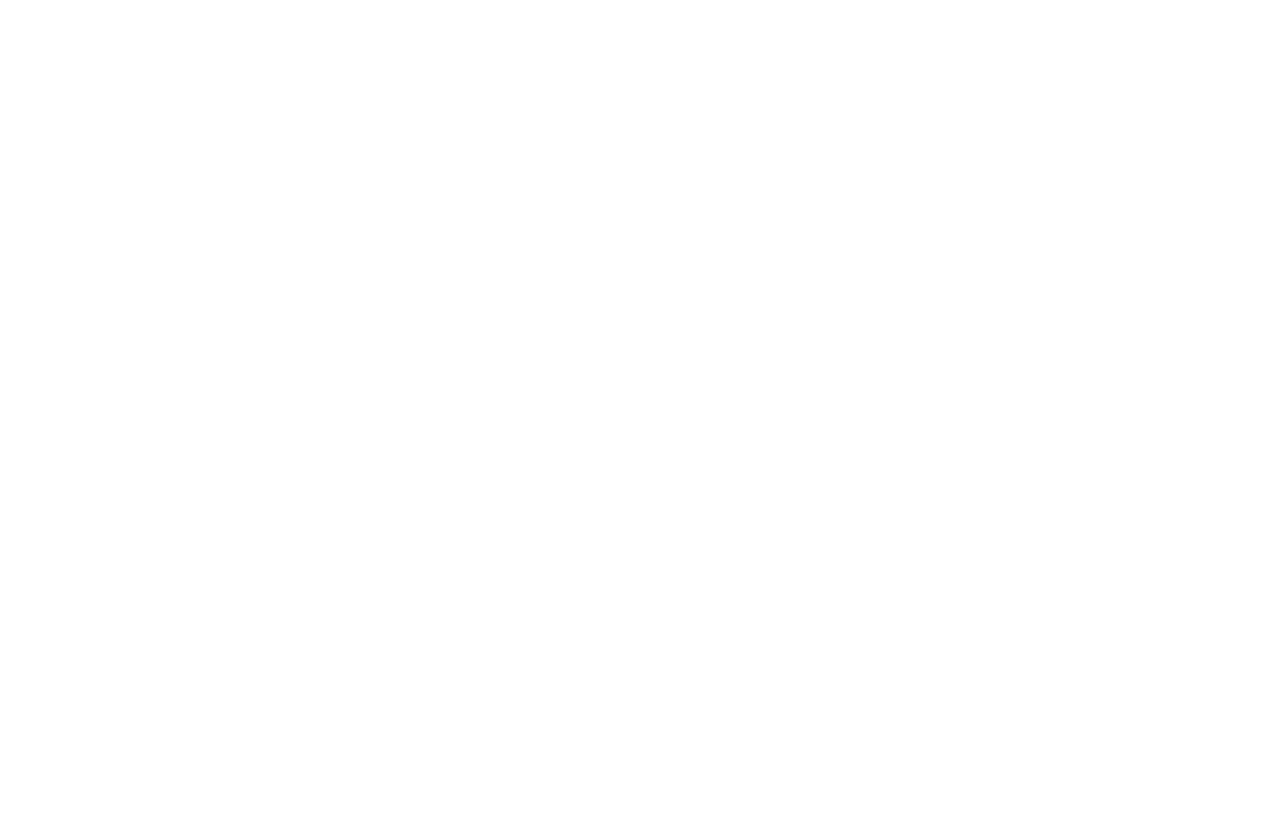
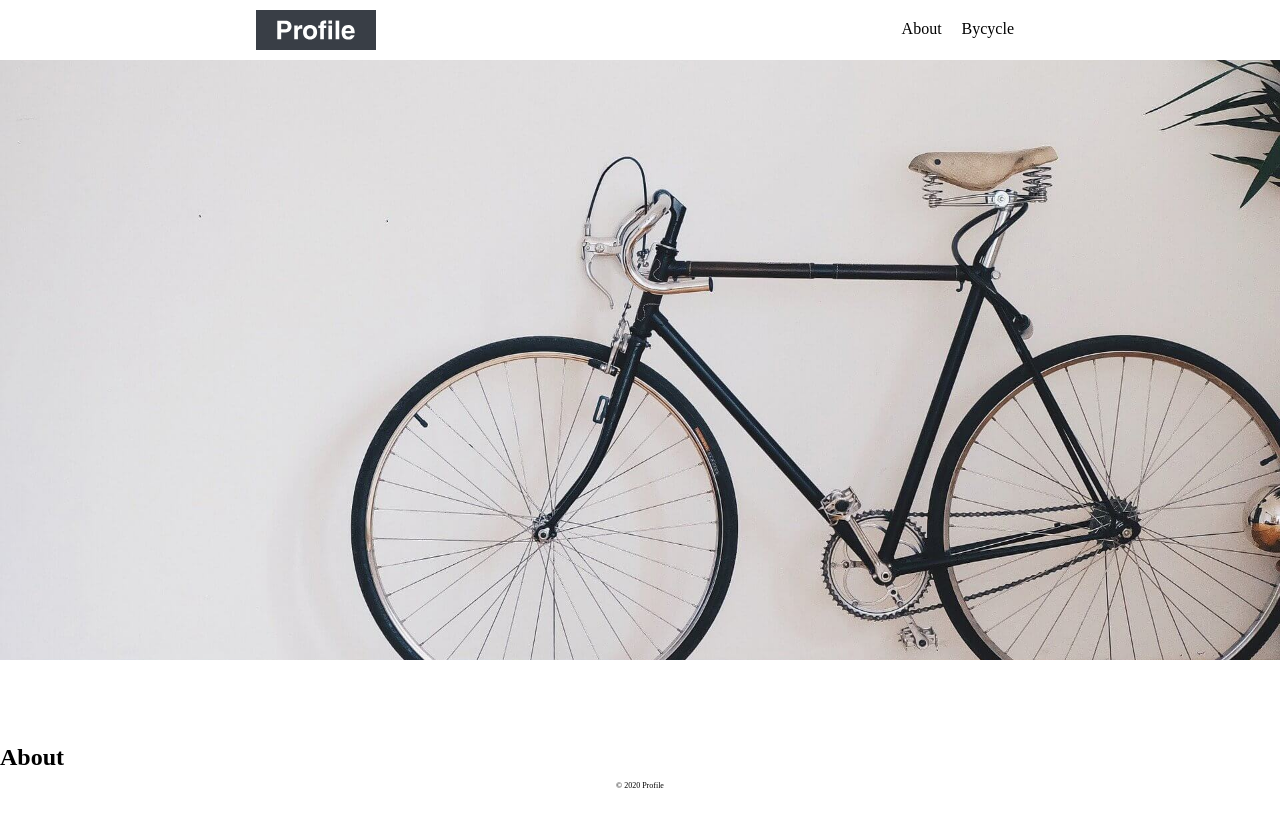
Before and after one commit to yuri0427a/LP1, a plain HTML site: page index.html in a window 1280 px wide. Before the commit the page ends 800 px from the top, so only its background shows below. Drawn offline with Linux system fonts and the light colour scheme.

Commit message:
[Add]widet

```diff
--- a/index.html
+++ b/index.html
@@ -4,9 +4,48 @@
     <meta charset="UTF-8">
     <meta http-equiv="X-UA-Compatible" content="IE=edge">
     <meta name="viewport" content="width=device-width, initial-scale=1.0">
-    <title>Document</title>
+    <link rel="stylesheet" href="style.css">
+    <title>【模写】LP1</title>
 </head>
 <body>
+    <div id="header">
+        <div class="header_contents">
+            <h1 class="logo">
+                <img src="logo.svg" alt="logo">
+            </h1>
+            <div class="nav">
+                <ul class="nav_ul">
+                    <li class="nav_item">
+                         <a href="#">About</a>
+                    </li>
+                    <li class="nav_item">
+                        <a href="#">Bycycle</a>
+                    </li>
+                </ul>
+            </div><!-- /nav -->
+        </div><!-- /header_contents -->
+    </div><!-- /header -->
 
+    <main>
+        <div id="mainvisual">
+            <img src="mainvisual.jpg" alt="メイン">
+        </div><!-- /mainvisual -->
+        <section id="about">
+            <h2 class="section-title">
+                About
+            </h2>
+
+        </section ><!-- /section -->
+        <section id="bicycle">
+
+        </section><!-- /section -->
+    </main><!-- /main -->
+    <footer id="footer">
+        <p>&copy; 2020 Profile</p>
+      </footer>
+
+    <!-- <footer id="footer">
+        <p class="copy-light">© 2020 Profile</p>
+    </footer>/footer -->
 </body>
 </html>
--- a/style.css
+++ b/style.css
@@ -0,0 +1,131 @@
+
+*{
+    margin: 0;
+    padding: 0;
+    list-style: none;
+    text-decoration: none;
+    color: #000;
+}
+
+
+
+/* ヘッダー */
+
+
+#header{
+    height: 60px;
+    background-color: #fff;
+    align-items: center;
+}
+
+.header_contents{
+    display: flex;
+    width: 60%;
+    margin: 0 auto;
+}
+
+.logo{
+    display: inline-block;
+}
+
+.logo > img{
+    width: 120px;
+    margin: 10px 0;
+}
+
+.nav{
+    margin-left: auto;
+}
+
+.nav_ul{
+    display:flex;
+    justify-content: flex-end;
+}
+
+.nav_item{
+    margin: 20px 10px;
+}
+
+.nav_item a:hover{
+    opacity: 0.7;
+}
+
+/* メインビジュアル */
+
+#mainvisual{
+    margin-bottom: 80px;
+}
+
+#mainvisual img{
+    width: 100%;
+    max-width: 1920px;
+    height: 600px;
+    object-fit: cover;
+}
+
+/*  */
+
+.about_grid{
+    display: inline-block;
+    flex-direction: row-reverse;
+    width: 80%;
+    text-align: center;
+}
+
+.grid-name{
+    font-size: 2rem;
+    margin: 0;
+  }
+
+  .pict{
+    width: 10%;
+  }
+
+  .pict img {
+    width: 100%;
+    height:auto;
+    border-radius: 50%;
+  }
+
+/* フッター */
+
+#footer {
+    font-size: 0.5rem;
+    padding: 10px 0;
+    text-align: center;
+  }
+
+  /* 自分の回答 */
+
+/* #footer{
+    padding-bottom: 10px;
+}
+
+.copy-light{
+    font-size: 10px;
+    text-align: center;
+} */
+
+
+
+@media (max-width: 767px) {
+
+    .header_contents{
+        width: 95%;
+    }
+
+    .logo > img{
+        width: 110px;
+        margin: 8px 0;
+    }
+
+    .nav_item{
+        margin: 15px 18px;
+        font-size: 15px;
+    }
+
+    #mainvisual img{
+        height: calc(100vh - 60px);
+    }
+
+}
```
Also changed, not shown: about.jpeg (added), index2.html (added), logo.svg (added), mainvisual.jpg (added), style2.css (added).
